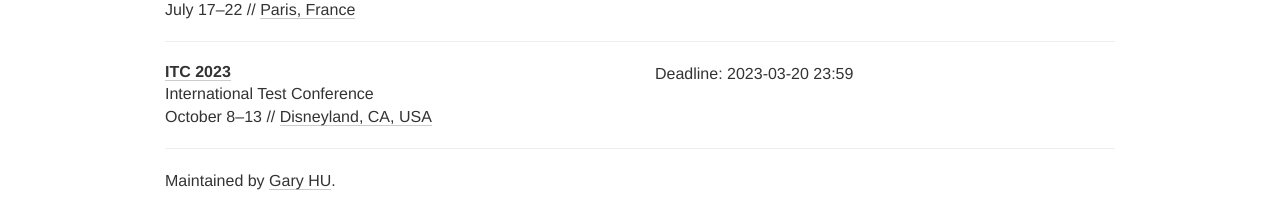
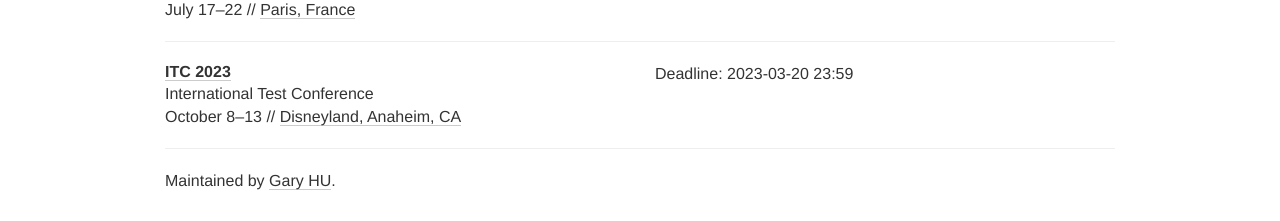
Before and after one commit to Gy-Hu/EDA_FV_conference_deadline, a Jekyll site: the page built from index.html, in a window 1280 px wide. Shown: the part 937-1158 px from the top of the page. Built offline with Jekyll 4.4.1, drawn with Linux system fonts in a browser that asks for light colours; nearby versions of some CDN libraries; comment, search, counter and statistics services are not loaded.

Commit message:
fix location for ITC

```diff
--- a/_data/conferences.yml
+++ b/_data/conferences.yml
@@ -60,5 +60,5 @@
   description: International Test Conference
   link: http://www.itctestweek.org/
   deadline: ["2023-03-20 23:59"]
-  place: Disneyland, CA, USA
+  place: Disneyland, Anaheim, CA
   tags: [EDA, TES]
```
